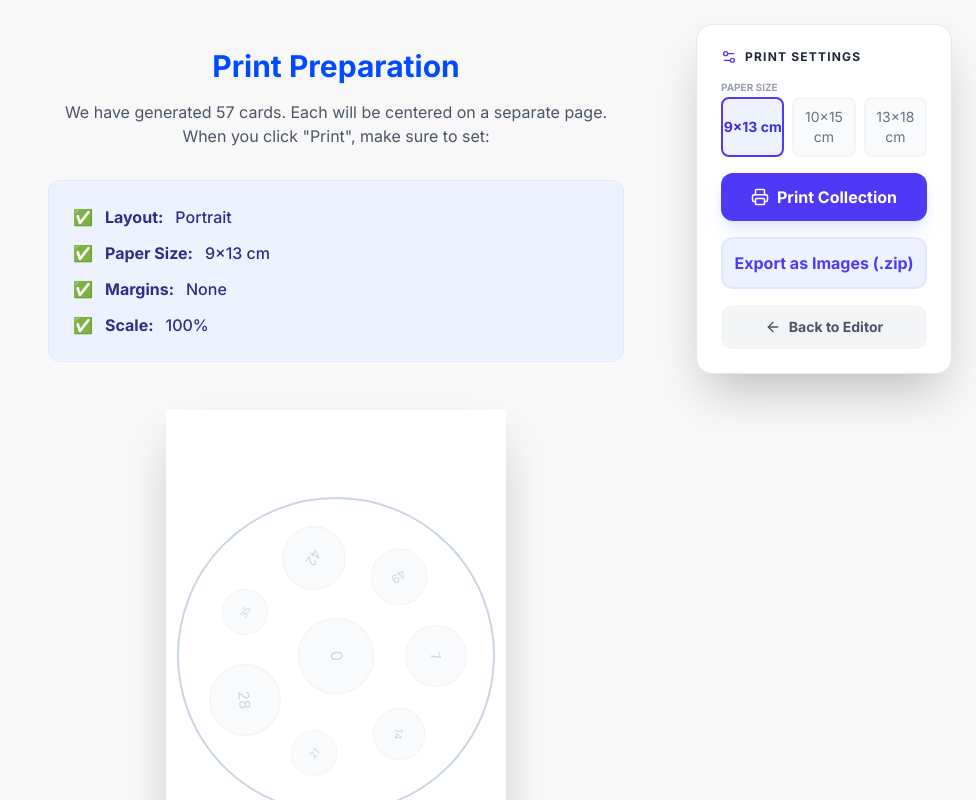
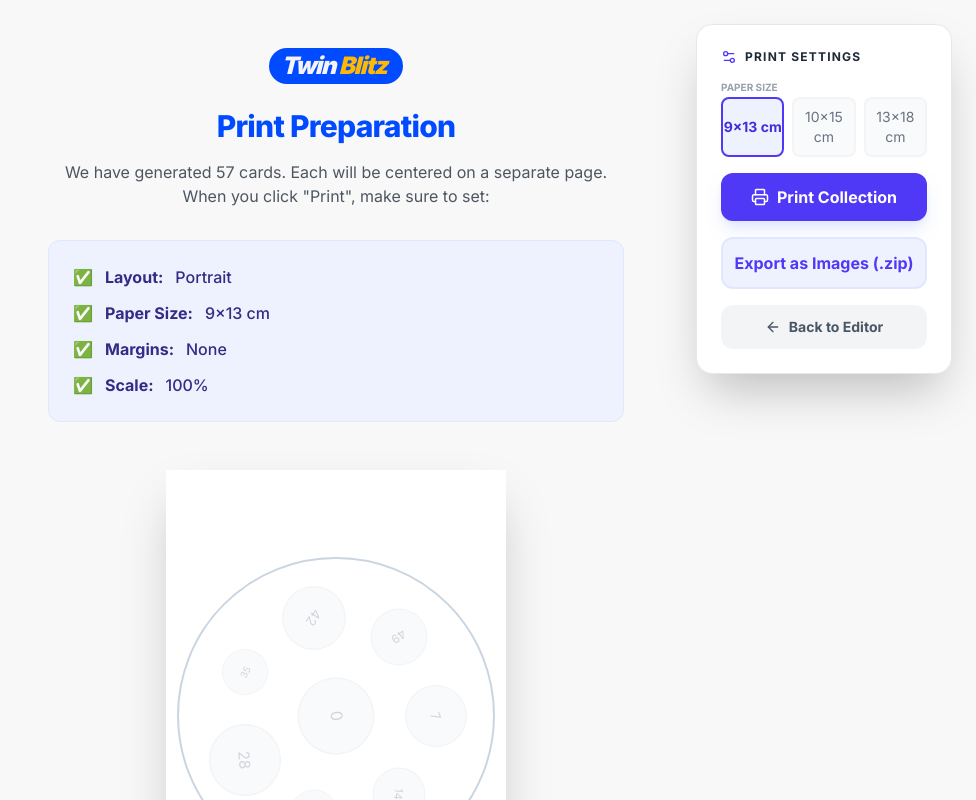
Before and after one commit to rlirli/twin-blitz, a Next.js app: page /print in a window 1280 px wide. Shown: the top 800 px of the page, without its empty margins (304-1280 px from the left). Built offline with nearby package versions, Linux system fonts and the light colour scheme.

Commit message:
refactor: extract logo into reusable AppLogo component

```diff
--- a/src/app/page.tsx
+++ b/src/app/page.tsx
@@ -1,6 +1,7 @@
 import { CardPreview } from "@/components/card-preview";
 import { HowItWorks } from "@/components/how-it-works";
 import { PrintSection } from "@/components/print-section";
+import { AppLogo } from "@/components/shared";
 import { SymbolGrid } from "@/components/symbol-grid";
 import { TOTAL_SYMBOLS, TOTAL_CARDS } from "@/lib/constants";
 
@@ -12,17 +13,10 @@ export default function Home() {
         <header className="border-border mb-12 flex flex-col gap-6 border-b pb-10">
           <div className="flex w-full flex-wrap items-center justify-center gap-5">
             <div className="flex flex-col items-center justify-center">
-              <span className="text-primary mb-3 block inline-flex w-fit items-center rounded-full px-3 py-1 text-[0.65rem] font-bold tracking-widest uppercase">
+              <span className="mb-3 block inline-flex w-fit items-center rounded-full px-3 py-1 text-[0.65rem] font-bold tracking-widest text-zinc-500 uppercase">
                 Card Deck Generator
               </span>
-              <div className="bg-primary w-fit rounded-full px-9 py-1">
-                <h1 className="text-foreground -ml-1 text-5xl leading-none font-black tracking-tighter md:text-6xl">
-                  <span className="text-zinc-100 italic dark:text-zinc-400 dark:text-zinc-900">
-                    Twin
-                  </span>{" "}
-                  <span className="text-amber-400 italic dark:text-indigo-700">Blitz</span>
-                </h1>
-              </div>
+              <AppLogo />
               <p className="text-muted-foreground mt-4 max-w-lg text-center text-lg leading-relaxed text-pretty">
                 Upload {TOTAL_SYMBOLS} personal images and get a ready-to-print{" "}
                 <strong className="text-foreground font-bold">matching card game</strong> where
@@ -62,7 +56,10 @@ export default function Home() {
           <PrintSection />
         </section>
 
-        <footer className="border-border text-muted-foreground border-t pt-10 text-center text-xs leading-relaxed">
+        <footer className="border-border text-muted-foreground mt-12 border-t pt-10 text-center text-xs leading-relaxed">
+          <div className="mb-6 flex justify-center opacity-50 transition-opacity hover:opacity-100">
+            <AppLogo size="sm" />
+          </div>
           <p>
             Built with love for handmade gifts.
             <br />
--- a/src/app/print/page.tsx
+++ b/src/app/print/page.tsx
@@ -6,6 +6,7 @@ import Link from "next/link";
 
 import { ArrowLeft, Printer, Settings2 } from "lucide-react";
 
+import { AppLogo } from "@/components/shared";
 import { PROJECTIVE_PLANE_ORDER, TOTAL_CARDS } from "@/lib/constants";
 import { cn } from "@/lib/utils/cn";
 import { generateProjectivePlane } from "@/lib/utils/game-core";
@@ -125,9 +126,14 @@ export default function PrintPage() {
       </div>
 
       {/* Print Instructions (Hidden on Print) */}
-      <div className="mx-auto max-w-2xl p-12 text-center print:hidden">
-        <h1 className="text-primary mb-4 text-3xl font-bold">Print Preparation</h1>
-        <p className="mb-8 text-gray-600">
+      <div className="mx-auto max-w-2xl p-12 pt-12 text-center print:hidden">
+        <div className="mb-6 flex justify-center">
+          <AppLogo size="sm" />
+        </div>
+        <h1 className="text-primary mb-4 text-3xl font-extrabold tracking-tight">
+          Print Preparation
+        </h1>
+        <p className="text-muted-foreground mb-8">
           We have generated {TOTAL_CARDS} cards. Each will be centered on a separate page. When you
           click "Print", make sure to set:
         </p>
--- /dev/null
+++ b/src/components/shared/app-logo.tsx
@@ -0,0 +1,47 @@
+import React from "react";
+
+import Link from "next/link";
+
+import { cn } from "@/lib/utils/cn";
+
+interface AppLogoProps {
+  className?: string;
+  size?: "sm" | "md" | "lg" | "xl";
+}
+
+const sizeMap = {
+  sm: "text-xl md:text-2xl",
+  md: "text-3xl md:text-4xl",
+  lg: "text-5xl md:text-6xl",
+  xl: "text-7xl md:text-8xl",
+};
+
+const paddingMap = {
+  sm: "px-4 py-0.5",
+  md: "px-6 py-0.5",
+  lg: "px-9 py-1",
+  xl: "px-12 py-2",
+};
+
+export const AppLogo: React.FC<AppLogoProps> = ({ className, size = "lg" }) => {
+  return (
+    <Link
+      href="/"
+      className={cn(
+        "bg-primary w-fit rounded-full transition-transform active:scale-95",
+        paddingMap[size],
+        className,
+      )}
+    >
+      <h1
+        className={cn(
+          "-ml-1 leading-none font-black tracking-tighter text-zinc-100 select-none dark:text-zinc-900",
+          sizeMap[size],
+        )}
+      >
+        <span className="italic">Twin</span>{" "}
+        <span className="text-amber-400 italic dark:text-indigo-700">Blitz</span>
+      </h1>
+    </Link>
+  );
+};
--- /dev/null
+++ b/src/components/shared/index.ts
@@ -0,0 +1 @@
+export * from "./app-logo";
```
